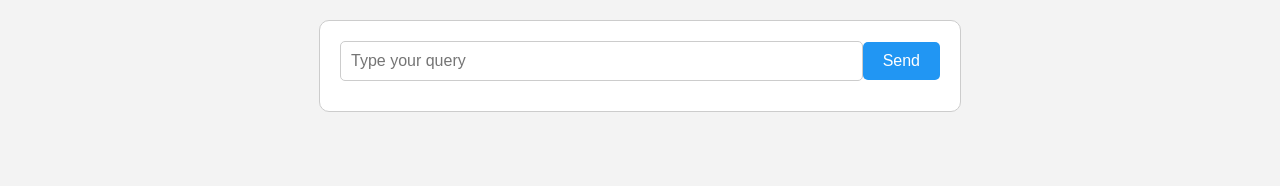
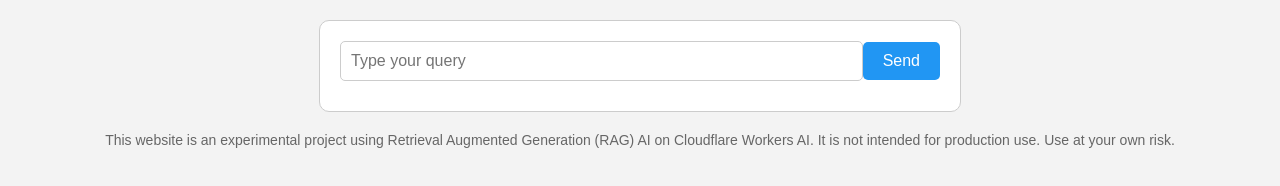
Before and after one commit to dlsdemo/pages-ui-chatbot, a plain HTML site: page index.html in a window 1280 px wide. Drawn offline with Linux system fonts and the light colour scheme.

Commit message:
Added disclaimer

```diff
--- a/index.html
+++ b/index.html
@@ -60,6 +60,9 @@
         <div id="loading-icon"></div>
       </div>
     </div>
+    <footer>
+      <p>This website is an experimental project using Retrieval Augmented Generation (RAG) AI on Cloudflare Workers AI. It is not intended for production use. Use at your own risk.</p>
+    </footer>
     <script src="api.js"></script>
   </body>
 </html>
--- a/style.css
+++ b/style.css
@@ -77,3 +77,10 @@ input[type="text"] {
     transform: rotate(360deg);
   }
 }
+
+footer {
+  margin-top: 20px;
+  text-align: center;
+  font-size: 14px;
+  color: #666;
+}
```
